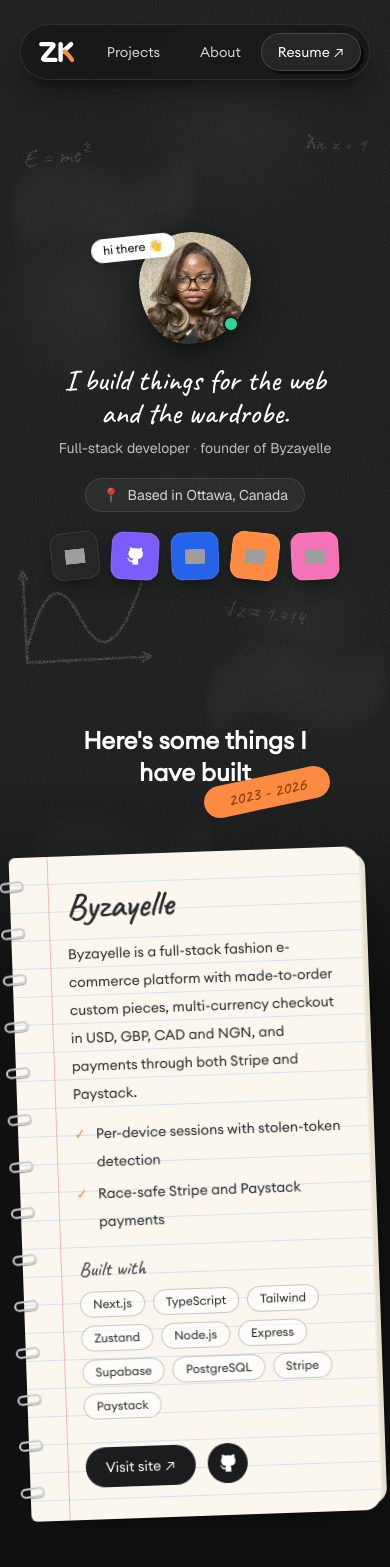
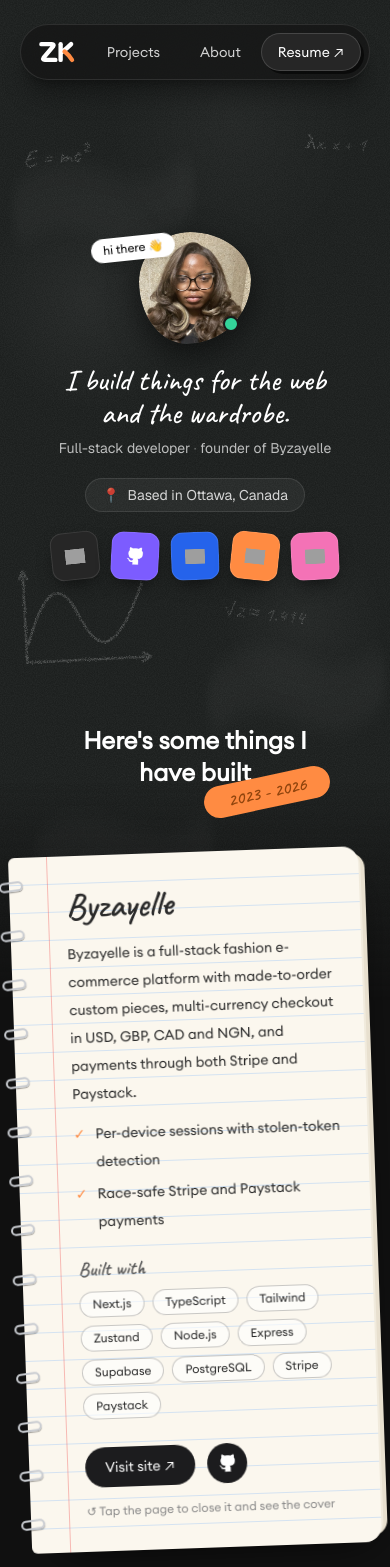
Before and after one commit to zainab-kassim/myportfolio, a Next.js app: page / in a window 390 px wide. Shown: the top 1567 px of the page. Built offline with nearby package versions, Linux system fonts and the light colour scheme; grey boxes are pictures that could not be loaded; what @midudev/tailwind-animations would draw is missing.

Commit message:
Add tap-to-close hint on notebook pages for phones

```diff
--- a/src/components/Project.tsx
+++ b/src/components/Project.tsx
@@ -180,6 +180,8 @@ export default function Project() {
                                 <p className={`${caveat.className} font-semibold mt-5 mb-2 text-xl text-[#555]`}>Built with</p>
                                 <TechChips techStacks={project.techStacks} />
                                 <div className='mt-auto pt-7'><ProjectLinks project={project} /></div>
+                                {/* phones only: notebooks open by themselves there, so explain how to see the cover */}
+                                <p className='hidden [@media(hover:none)]:block mt-4 text-xs text-[#888]'>↺ Tap the page to close it and see the cover</p>
                             </div>
                         }
                     />
```
